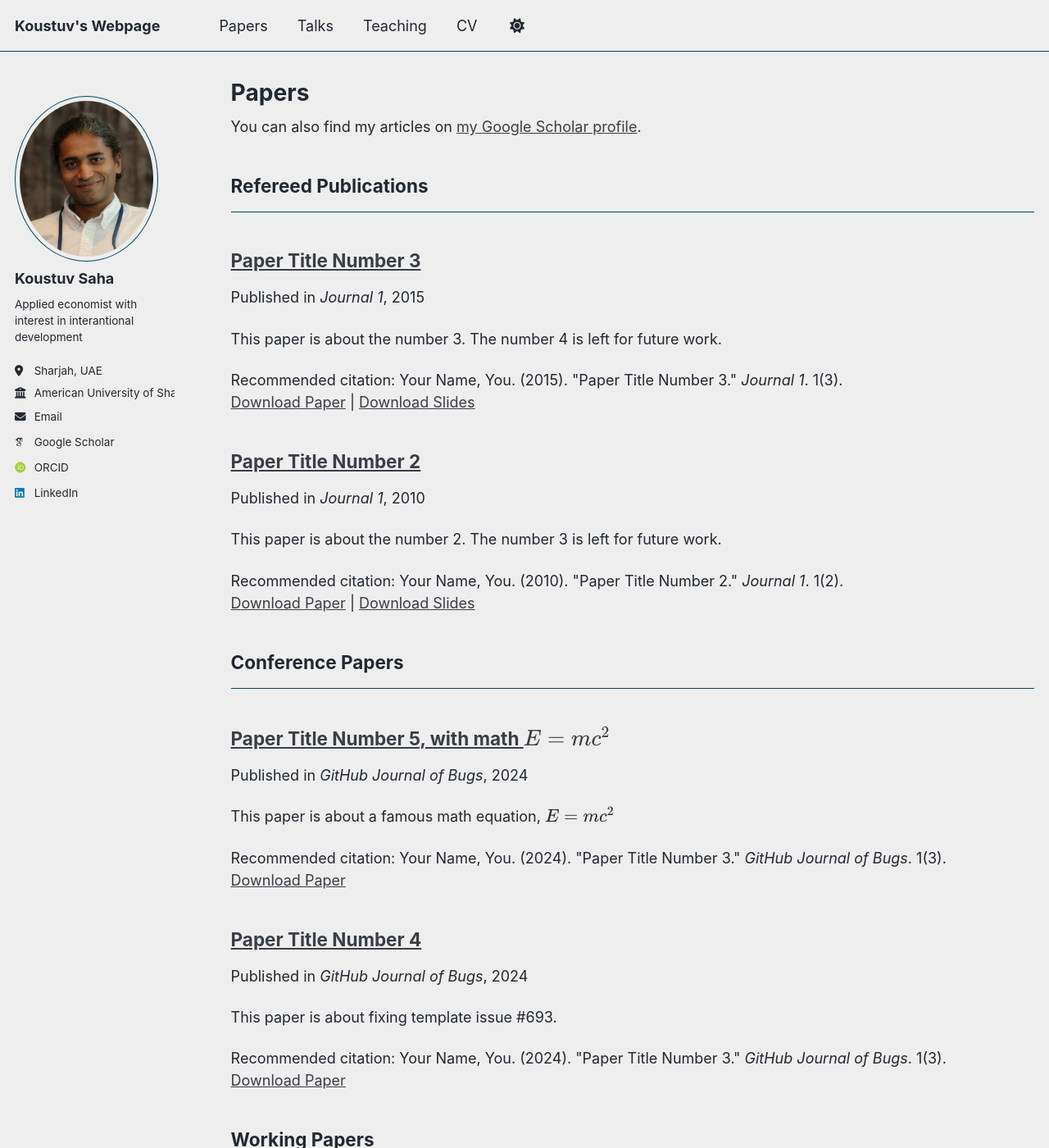
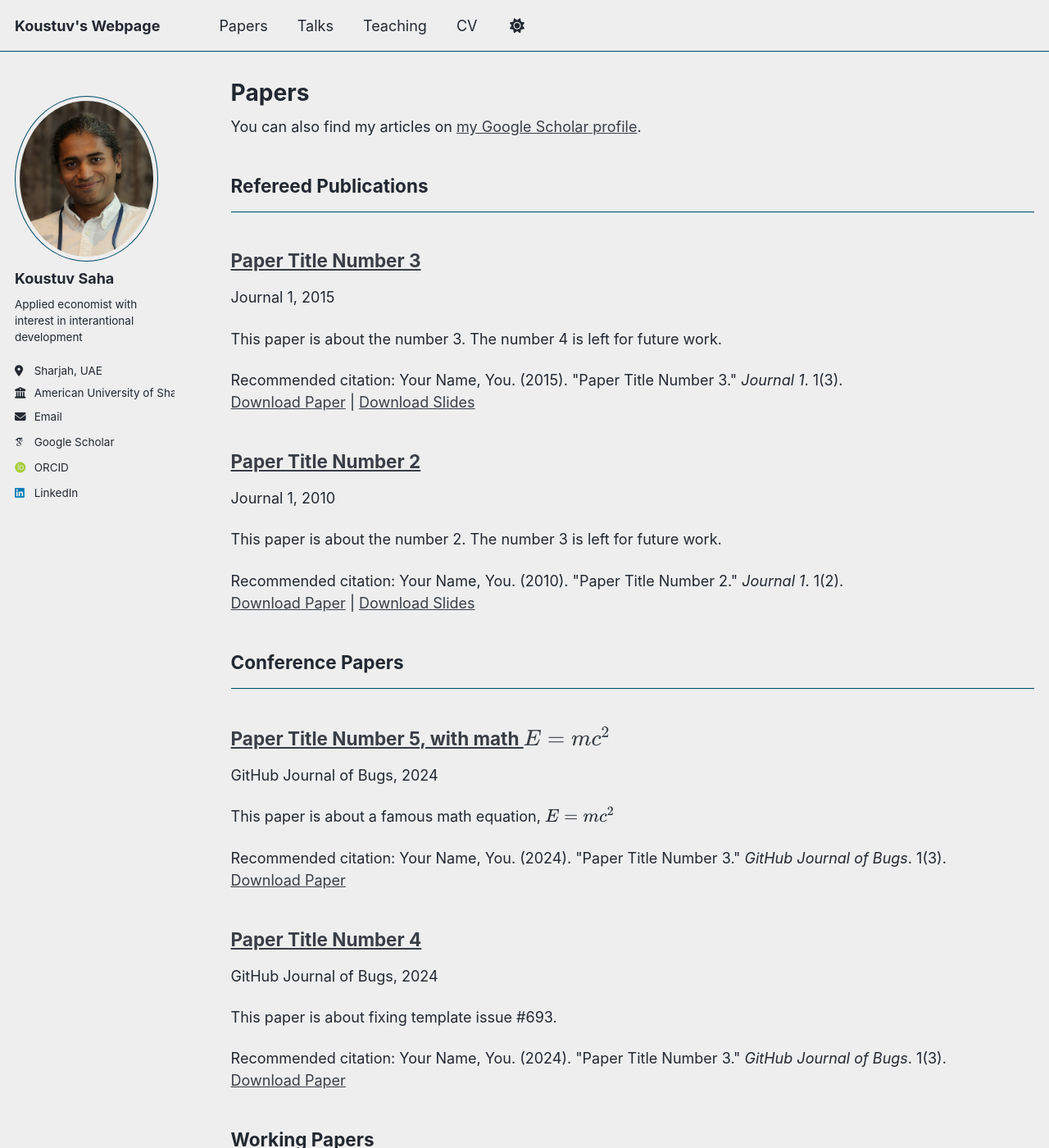
Before and after one commit to sahakoustuv/koustuvsaha.github.io, a Jekyll site: the page built from _pages/publications.html, in a window 1280 px wide and 1400 px high. Shown: the whole window at 82% size. Built offline with Jekyll 4.4.1, drawn with Linux system fonts in a browser that asks for light colours; some web fonts are replaced; a script that is not in the unit is left out; some of the changed text lies outside the part shown.

Commit message:
Update archive-single.html

```diff
--- a/_includes/archive-single.html
+++ b/_includes/archive-single.html
@@ -40,8 +40,10 @@
 
         {% if post.collection == 'teaching' %}
           <p> {{ post.type }}, <i>{{ post.venue }}</i>, {{ post.date | default: "1900-01-01" | date: "%Y" }} </p>
-        {% elsif post.collection == 'publications' %}
-          <p>Published in <i>{{ post.venue }}</i>, {{ post.date | default: "1900-01-01" | date: "%Y" }} </p>
+        {% elsif post.collection == 'publications' and post.venue %}
+          <p class="archive__item-meta">
+            {{ post.venue }}{% if post.date %}, {{ post.date | date: "%Y" }}{% endif %}
+          </p>
         {% elsif post.date %}
          <p class="page__date"><strong><i class="fa fa-fw fa-calendar" aria-hidden="true"></i> {{ site.data.ui-text[site.locale].date_label | default: "Published:" }}</strong> <time datetime="{{ post.date | default: "1900-01-01" | date_to_xmlschema }}">{{ post.date | default: "1900-01-01" | date: "%B %d, %Y" }}</time></p>
         {% endif %}
```
